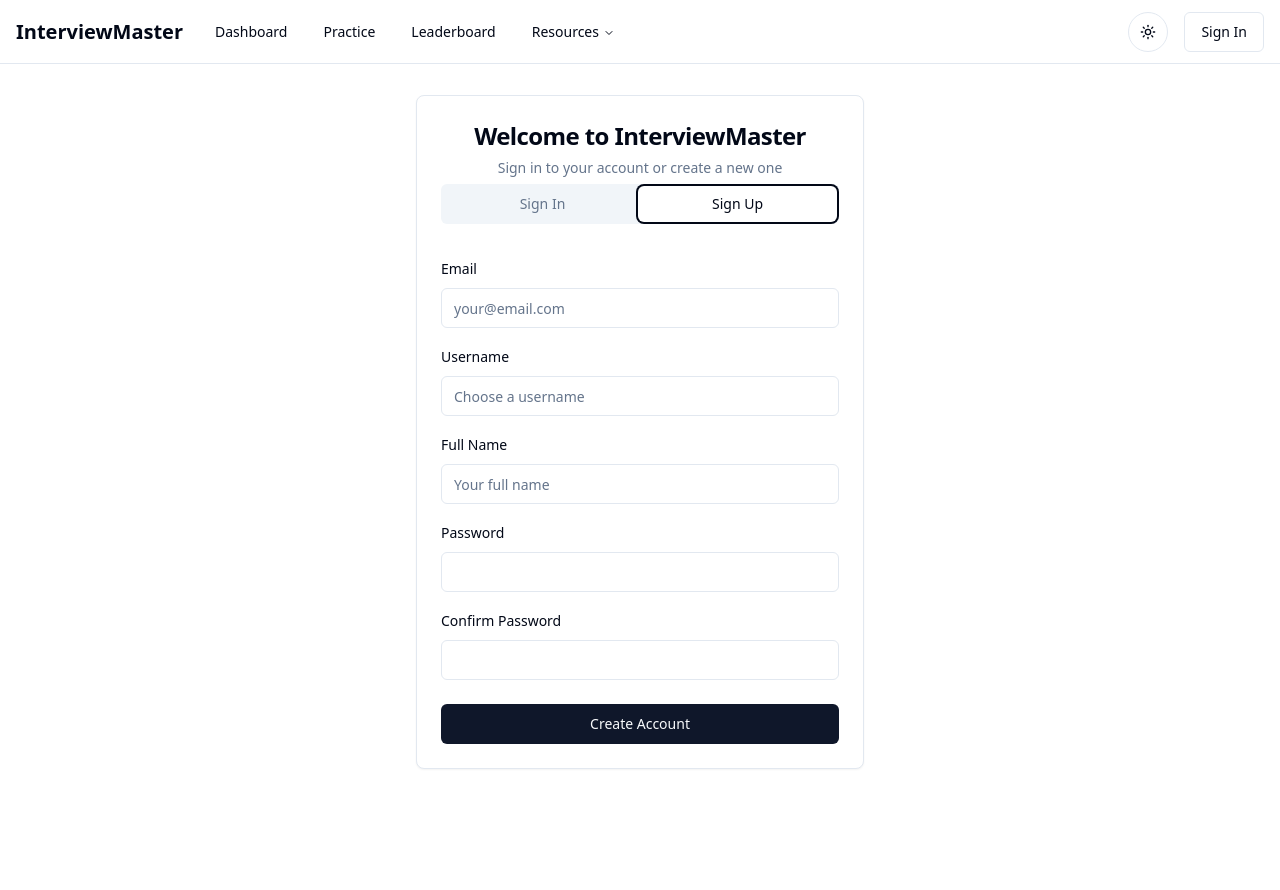
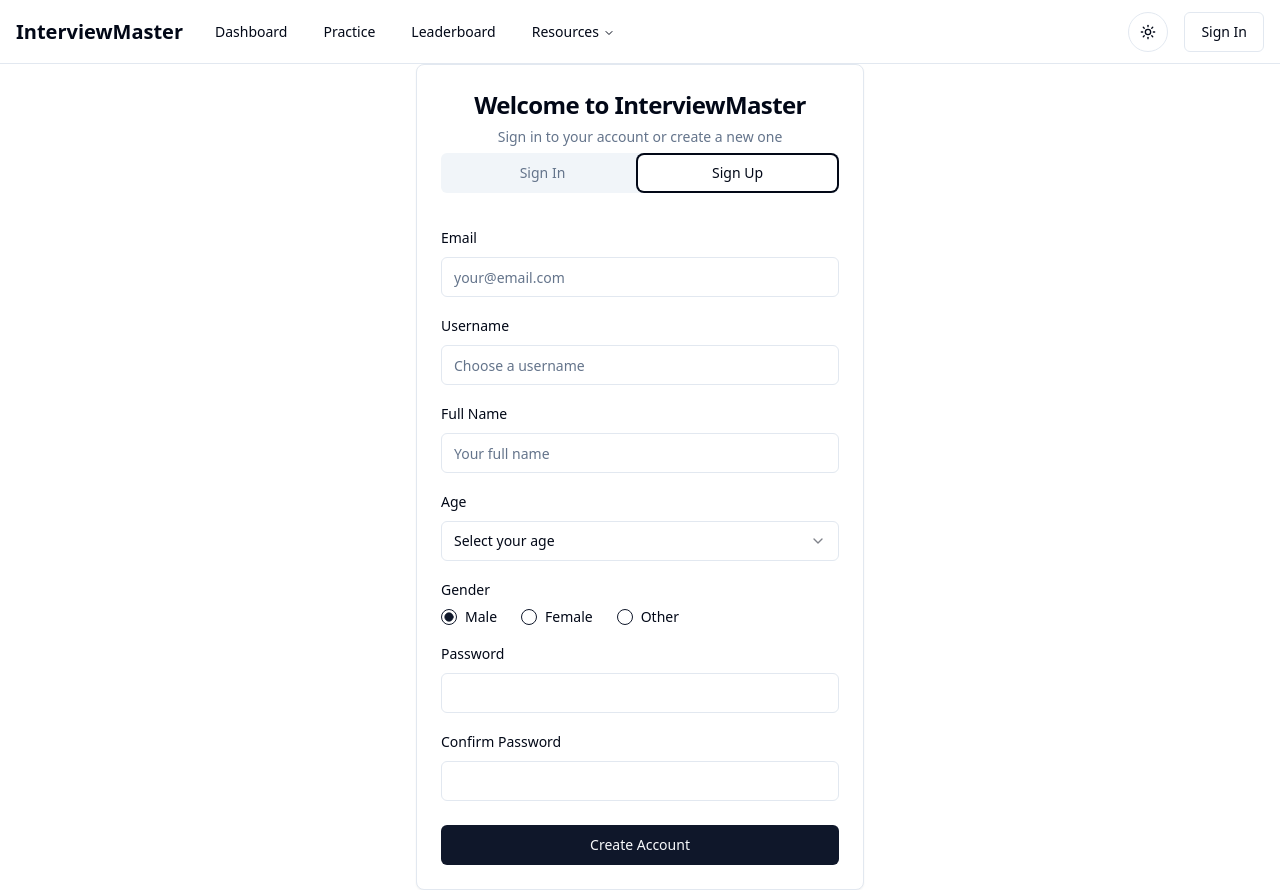
Before and after one commit to siddarth04-com/interview-insights-dash, a React (Vite) app: page /auth in a window 1280 px wide. Both pictures are taken after a click on the tab "Sign Up". Before the commit the page ends 800 px from the top, so only its background shows below. Built offline with nearby package versions, Linux system fonts and the light colour scheme.

Commit message:
Add age and gender to sign-up form
Add fields for age and gender to the sign-up form in the Auth page.

```diff
--- a/src/components/UserProfile/ProfileDropdown.tsx
+++ b/src/components/UserProfile/ProfileDropdown.tsx
@@ -62,6 +62,11 @@ export default function ProfileDropdown() {
             <p className="text-xs leading-none text-muted-foreground">
               {user.user_metadata?.username || user.email}
             </p>
+            {user.user_metadata?.age && user.user_metadata?.gender && (
+              <p className="text-xs leading-none text-muted-foreground mt-1">
+                {user.user_metadata.age} • {user.user_metadata.gender}
+              </p>
+            )}
           </div>
         </DropdownMenuLabel>
         <DropdownMenuSeparator />
--- a/src/contexts/AuthContext.tsx
+++ b/src/contexts/AuthContext.tsx
@@ -9,7 +9,12 @@ type AuthContextType = {
   user: User | null;
   loading: boolean;
   signIn: (email: string, password: string) => Promise<void>;
-  signUp: (email: string, password: string, metadata?: { username?: string; full_name?: string }) => Promise<void>;
+  signUp: (email: string, password: string, metadata?: {
+    username?: string;
+    full_name?: string;
+    age?: number;
+    gender?: string;
+  }) => Promise<void>;
   signOut: () => Promise<void>;
 };
 
@@ -73,7 +78,12 @@ export const AuthProvider: React.FC<{ children: React.ReactNode }> = ({ children
     }
   };
 
-  const signUp = async (email: string, password: string, metadata?: { username?: string; full_name?: string }) => {
+  const signUp = async (email: string, password: string, metadata?: {
+    username?: string;
+    full_name?: string;
+    age?: number;
+    gender?: string;
+  }) => {
     try {
       const { error } = await supabase.auth.signUp({
         email,
--- a/src/pages/Auth.tsx
+++ b/src/pages/Auth.tsx
@@ -8,6 +8,8 @@ import { Card, CardContent, CardDescription, CardFooter, CardHeader, CardTitle }
 import { Label } from "@/components/ui/label";
 import { Tabs, TabsContent, TabsList, TabsTrigger } from "@/components/ui/tabs";
 import { useToast } from "@/components/ui/use-toast";
+import { RadioGroup, RadioGroupItem } from "@/components/ui/radio-group";
+import { Select, SelectContent, SelectItem, SelectTrigger, SelectValue } from "@/components/ui/select";
 
 export default function Auth() {
   const { signIn, signUp, user } = useAuth();
@@ -49,6 +51,8 @@ export default function Auth() {
     const confirmPassword = formData.get("confirmPassword") as string;
     const username = formData.get("username") as string;
     const fullName = formData.get("fullName") as string;
+    const age = formData.get("age") as string;
+    const gender = formData.get("gender") as string;
 
     if (password !== confirmPassword) {
       toast({
@@ -63,7 +67,9 @@ export default function Auth() {
     try {
       await signUp(email, password, {
         username,
-        full_name: fullName
+        full_name: fullName,
+        age: Number(age),
+        gender
       });
       // Don't navigate - user should check email for confirmation
     } catch (error) {
@@ -124,6 +130,38 @@ export default function Auth() {
                   <Input id="fullName" name="fullName" placeholder="Your full name" />
                 </div>
                 <div className="space-y-2">
+                  <Label htmlFor="age">Age</Label>
+                  <Select name="age" required>
+                    <SelectTrigger>
+                      <SelectValue placeholder="Select your age" />
+                    </SelectTrigger>
+                    <SelectContent>
+                      {Array.from({ length: 83 }, (_, i) => i + 18).map((age) => (
+                        <SelectItem key={age} value={age.toString()}>
+                          {age}
+                        </SelectItem>
+                      ))}
+                    </SelectContent>
+                  </Select>
+                </div>
+                <div className="space-y-2">
+                  <Label htmlFor="gender">Gender</Label>
+                  <RadioGroup name="gender" defaultValue="male" className="flex space-x-4">
+                    <div className="flex items-center space-x-2">
+                      <RadioGroupItem value="male" id="male" />
+                      <Label htmlFor="male">Male</Label>
+                    </div>
+                    <div className="flex items-center space-x-2">
+                      <RadioGroupItem value="female" id="female" />
+                      <Label htmlFor="female">Female</Label>
+                    </div>
+                    <div className="flex items-center space-x-2">
+                      <RadioGroupItem value="other" id="other" />
+                      <Label htmlFor="other">Other</Label>
+                    </div>
+                  </RadioGroup>
+                </div>
+                <div className="space-y-2">
                   <Label htmlFor="password">Password</Label>
                   <Input id="password" name="password" type="password" required />
                 </div>
```
